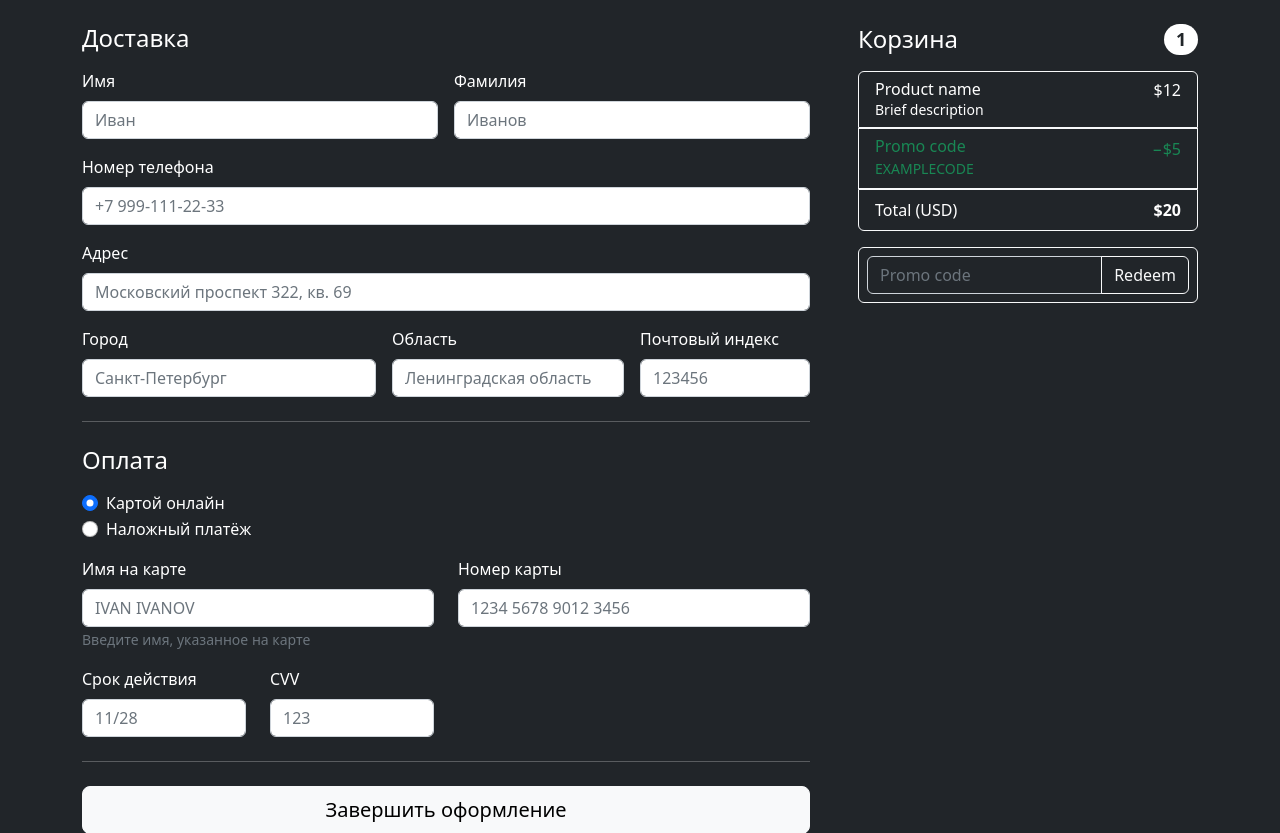
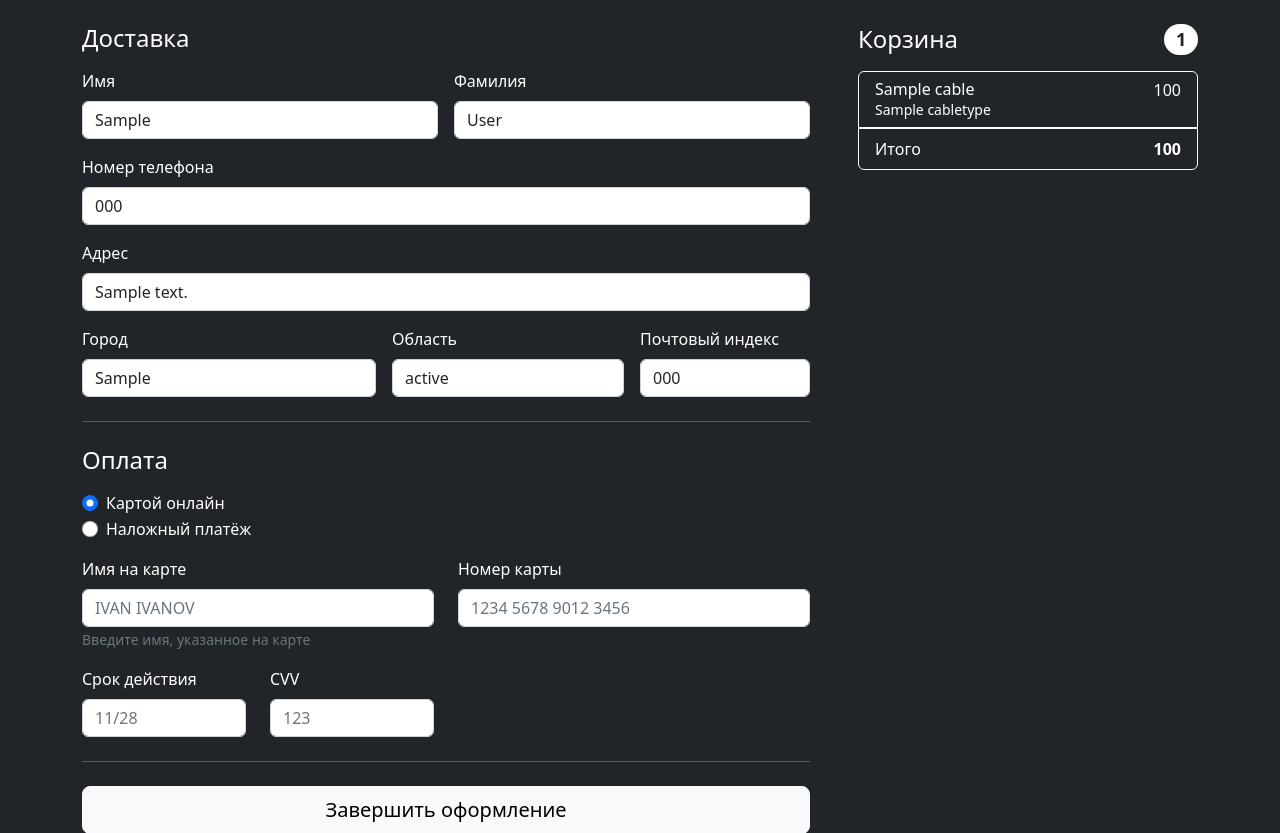
Before and after one commit to BreachAndHole/audio-store-django, a Django app: page /cart/checkout/ in a window 1280 px wide. Shown: the part 72-905 px from the top of the page. Run offline with Django 4.2, Linux system fonts and the light colour scheme; a user stored in the database is signed in; tables that the repository leaves empty hold one stand-in row (values such as "Sample post").

Commit message:
Checkout form first template added

```diff
--- a/cables_shop/shop/forms.py
+++ b/cables_shop/shop/forms.py
@@ -1,12 +1,12 @@
+from django import forms
 from django.contrib.auth.forms import UserCreationForm
 from django.contrib.auth.models import User
 
 
 class RegisterUserForm(UserCreationForm):
+    # Changing styles
     def __init__(self, *args, **kwargs):
         super().__init__(*args, **kwargs)
-
-        # Changing styles
         for field in ('username', 'email', 'password1', 'password2'):
             self.fields[field].widget.attrs.update({
                 'type': 'text',
@@ -22,3 +22,15 @@ class RegisterUserForm(UserCreationForm):
             'password1',
             'password2'
         ]
+
+
+class CheckoutForm(forms.Form):
+    first_name = forms.CharField(label='Имя', max_length=15)
+    last_name = forms.CharField(label='Фамилия', max_length=15)
+    # middle_name = forms.CharField(label='Отчество', max_length=15)
+    phone = forms.CharField(label='Номер телефона', max_length=15)
+
+    address = forms.CharField(label='Адрес', max_length=200)
+    city = forms.CharField(label='Город', max_length=50)
+    state = forms.CharField(label='Область', max_length=70)
+    zipcode = forms.CharField(label='Почтовый индекс', max_length=10)
--- a/cables_shop/shop/models.py
+++ b/cables_shop/shop/models.py
@@ -84,7 +84,6 @@ class Customer(models.Model):
     user = models.OneToOneField(User, on_delete=models.CASCADE, unique=True, verbose_name='пользователь')
     first_name = models.CharField('имя', max_length=15)
     last_name = models.CharField('фамилия', max_length=15)
-    middle_name = models.CharField('отчество', max_length=15, blank=True, null=True)
     phone = models.CharField('номер телефона', max_length=15)
 
     class Meta:
@@ -140,12 +139,11 @@ class OrderedProduct(models.Model):
 
 
 class ShippingAddress(models.Model):
-    customer = models.ForeignKey(Customer, verbose_name='покупатель', on_delete=models.CASCADE)
-    title = models.CharField('название', max_length=30)
-    country = models.CharField('страна', max_length=50, default='Российская Федерация')
-    city = models.CharField('город', max_length=50)
-    zipcode = models.CharField('почтовый индекс', max_length=10)
-    address = models.CharField('адресс', max_length=200)
+    customer = models.OneToOneField(Customer, verbose_name='покупатель', on_delete=models.CASCADE)
+    address = models.CharField('адрес', max_length=200, default='')
+    city = models.CharField('город', max_length=50, default='')
+    state = models.CharField('область', max_length=70, default='')
+    zipcode = models.CharField('почтовый индекс', max_length=10, default='')
 
     def __str__(self):
         return f'{self.customer}, {self.city}'
--- a/cables_shop/shop/templates/shop/checkout.html
+++ b/cables_shop/shop/templates/shop/checkout.html
@@ -9,41 +9,36 @@
                 <span class="badge bg-white text-dark rounded-pill">{{ cart_items_total }}</span>
             </h4>
             <ul class="list-group mb-3">
+                {% for product in ordered_products %}
                 <li class="list-group-item d-flex justify-content-between lh-sm bg-dark border border-light">
                     <div>
-                        <h6 class="my-0 text-white">Product name</h6>
-                        <small class="text-white">Brief description</small>
+                        <h6 class="my-0 text-white">{{ product.product.name }}</h6>
+                        <small class="text-white">{{ product.product.type.name }}</small>
                     </div>
-                    <span class="text-white">$12</span>
+                    <span class="text-white">{{ product.get_product_total_price }}</span>
                 </li>
+                {% endfor %}
                 <li class="list-group-item d-flex justify-content-between bg-dark border border-light">
-                    <div class="text-success">
-                        <h6 class="my-0">Promo code</h6>
-                        <small>EXAMPLECODE</small>
-                    </div>
-                    <span class="text-success">−$5</span>
-                </li>
-                <li class="list-group-item d-flex justify-content-between bg-dark border border-light">
-                    <span class="text-white">Total (USD)</span>
-                    <strong class="text-white">$20</strong>
+                    <span class="text-white">Итого</span>
+                    <strong class="text-white">{{ cart_total_price }}</strong>
                 </li>
             </ul>
 
-            <form class="card p-2 bg-dark border border-light">
-                <div class="input-group">
-                    <input type="text" class="form-control bg-dark text-white" placeholder="Promo code">
-                    <button type="submit" class="btn btn-outline-light">Redeem</button>
-                </div>
-            </form>
+<!--            <form class="card p-2 bg-dark border border-light">-->
+<!--                <div class="input-group">-->
+<!--                    <input type="text" class="form-control bg-dark text-white" placeholder="Promo code">-->
+<!--                    <button type="submit" class="btn btn-outline-light">Redeem</button>-->
+<!--                </div>-->
+<!--            </form>-->
         </div>
         <div class="col-md-7 col-lg-8">
             <h4 class="mb-3">Доставка</h4>
-            <form class="needs-validation" action="">
+            <form method="post" action="">
                 {% csrf_token %}
                 <div class="row g-3">
                     <div class="col-sm-6">
                         <label for="firstName" class="form-label">Имя</label>
-                        <input type="text" class="form-control" id="firstName" placeholder="Иван" value="" required="">
+                        <input type="text" class="form-control" id="firstName" placeholder="Иван" value="{{ customer.first_name }}" required="">
                         <div class="invalid-feedback">
                             Имя обязательно для ввода.
                         </div>
@@ -51,14 +46,14 @@
 
                     <div class="col-sm-6">
                         <label for="lastName" class="form-label">Фамилия</label>
-                        <input type="text" class="form-control" id="lastName" placeholder="Иванов" value="" required="">
+                        <input type="text" class="form-control" id="lastName" placeholder="Иванов" value="{{ customer.last_name }}" required="">
                         <div class="invalid-feedback">
                             Фамилия обязательна для ввода.
                         </div>
                     </div>
                     <div class="col-12">
                         <label for="phone" class="form-label">Номер телефона</label>
-                        <input type="tel" class="form-control" id="phone" placeholder="+7 999-111-22-33 ">
+                        <input type="tel" class="form-control" id="phone" placeholder="+7 999-111-22-33" value="{{ customer.phone }}">
                         <div class="invalid-feedback">
                             Пожалуйста введите верный телефонный номер
                         </div>
@@ -67,14 +62,14 @@
                     <div class="col-12">
                         <label for="address" class="form-label">Адрес</label>
                         <input type="text" class="form-control" id="address"
-                               placeholder="Московский проспект 322, кв. 69" required="">
+                               placeholder="Московский проспект 322, кв. 69" required="" value="{{ customer.shippingaddress.address }}">
                         <div class="invalid-feedback">
                             Please enter your shipping address.
                         </div>
                     </div>
                     <div class="col-md-5">
                         <label for="city" class="form-label">Город</label>
-                        <input type="text" class="form-control" id="city" placeholder="Санкт-Петербург" required="">
+                        <input type="text" class="form-control" id="city" placeholder="Санкт-Петербург" required="" value="{{ customer.shippingaddress.city }}">
                         <div class="invalid-feedback">
                             Необходимо ввести город
                         </div>
@@ -82,12 +77,12 @@
 
                     <div class="col-md-4">
                         <label for="area" class="form-label">Область</label>
-                        <input type="text" class="form-control" id="area" placeholder="Ленинградская область">
+                        <input type="text" class="form-control" id="area" placeholder="Ленинградская область" value="{{ customer.shippingaddress.state }}">
                     </div>
 
                     <div class="col-md-3">
                         <label for="zip" class="form-label">Почтовый индекс</label>
-                        <input type="text" class="form-control" id="zip" placeholder="123456" required="">
+                        <input type="text" class="form-control" id="zip" placeholder="123456" required="" value="{{ customer.shippingaddress.zipcode }}">
                         <div class="invalid-feedback">
                             Необходимо ввести почтовый индекс
                         </div>
@@ -149,8 +144,6 @@
                 <hr class="my-4">
 
                 <button class="btn btn-light btn-lg w-100" type="submit">Завершить оформление</button>
-
-
             </form>
         </div>
     </div>
--- a/cables_shop/shop/urls.py
+++ b/cables_shop/shop/urls.py
@@ -7,7 +7,8 @@ urlpatterns = [
     path('cable/<slug:cable_slug>', views.CablePageView.as_view(), name='cable_page'),
     path('cart/', views.CartPageView.as_view(), name='cart_page'),
     path('updateCart/', views.update_cart, name='update_cart_page'),
-    path('cart/checkout/', views.CheckoutPageView.as_view(), name='checkout_page'),
+    # path('cart/checkout/', views.CheckoutPageView.as_view(), name='checkout_page'),
+    path('cart/checkout/', views.checkout, name='checkout_page'),
     path('user/registration/', views.user_registration, name='user_registration_page'),
     path('user/login/', views.user_login, name='user_login_page'),
     path('user/logout/', views.user_logout, name='user_logout_page'),
--- a/cables_shop/shop/views.py
+++ b/cables_shop/shop/views.py
@@ -27,6 +27,7 @@ class AllCablesPageView(list.ListView):
     model = Cable
     context_object_name = 'cables'
     template_name = 'shop/all_cables.html'
+
     # paginate_by = 5
 
     def get_context_data(self, *, object_list=None, **kwargs):
@@ -75,13 +76,27 @@ class CartPageView(LoginRequiredMixin, list.ListView):
         )
 
 
-class CheckoutPageView(LoginRequiredMixin, TemplateView):
-    login_url = 'user_login_page'
+@login_required(login_url='user_login_page')
+def checkout(request):
 
-    template_name = 'shop/checkout.html'
-    extra_context = {
+    if request.method == 'POST':
+        form = CheckoutForm(request.POST)
+
+        if form.is_valid():
+            print('Form is valid')
+            return redirect('home_page')
+    form = CheckoutForm()
+    customer = request.user.customer
+    order = Order.objects.get(customer=customer, is_active=True)
+    context = {
         'title': 'Оформление заказа',
+        'form': form,
+        'customer': customer,
+        'ordered_products': order.orderedproduct_set.all(),
+        'cart_total_price': order.get_cart_total_price,
     }
+
+    return render(request, 'shop/checkout.html', context)
 
 
 def update_cart(request):
```
